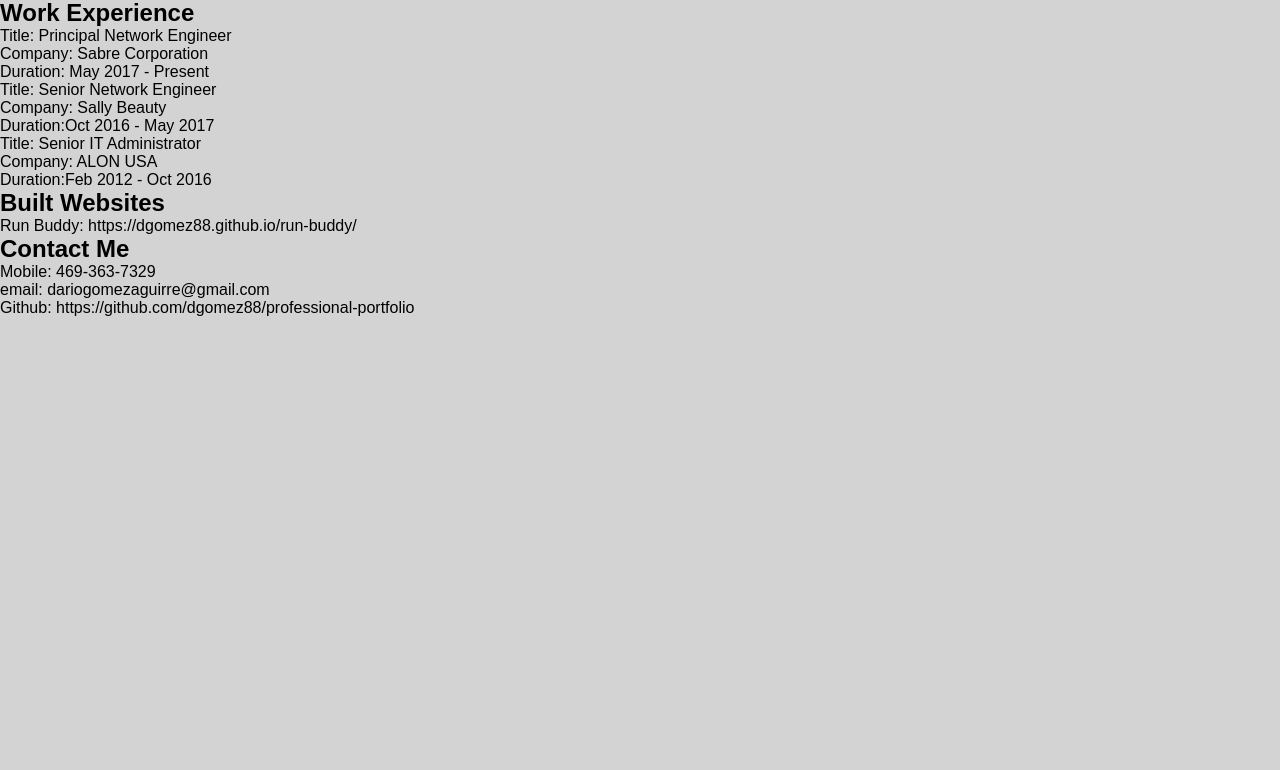
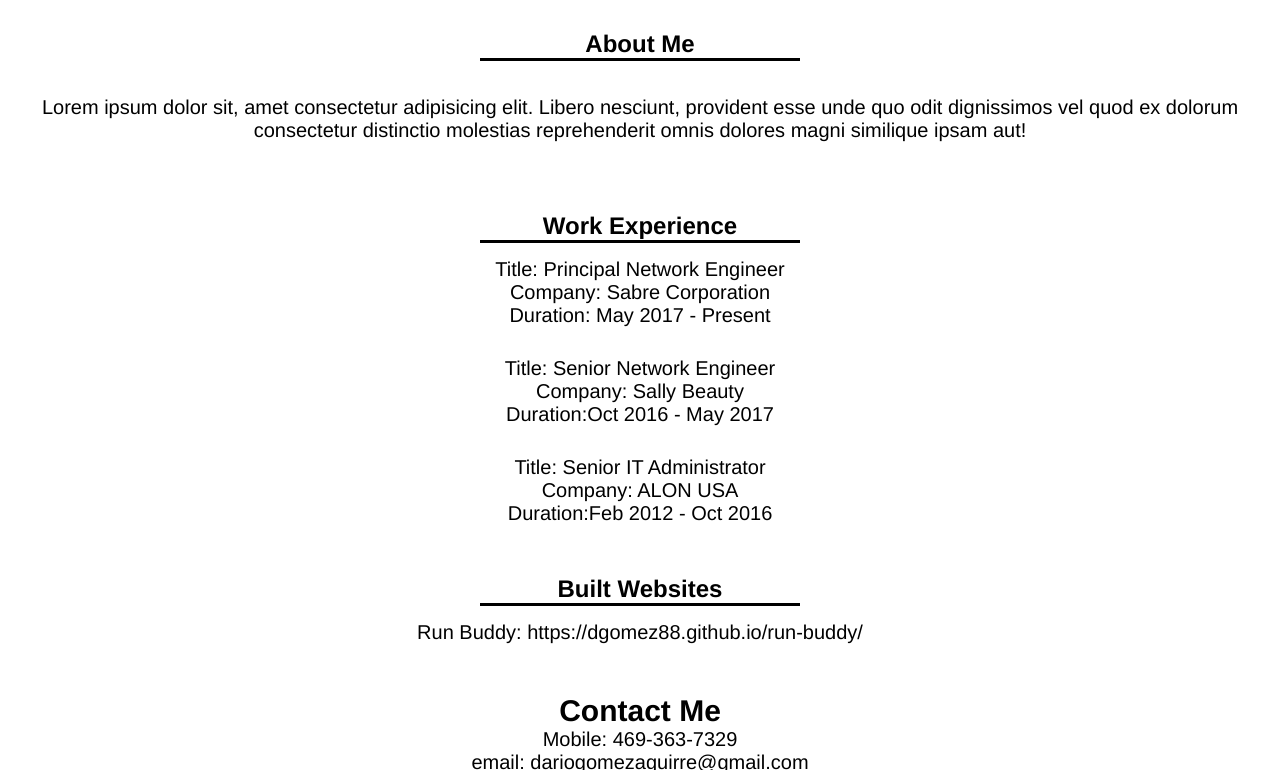
Before and after one commit to dgomez88/professional-portfolio, a plain HTML site: page index.html in a window 1280 px wide. Shown: the part 107-877 px from the top of the page. Before the commit the page ends 800 px from the top, so only its background shows below. Drawn offline with Linux system fonts and the light colour scheme.

Commit message:
align text to center, change font size

```diff
--- a/assets/style.css
+++ b/assets/style.css
@@ -1,12 +1,17 @@
 * {
     margin: 0;
     padding: 0;
+    box-sizing: border-box;
   }
 
 /* adding font for all page */
 body {
-    font-family: Arial, Helvetica, sans-serif;
-    background-color: lightgray;
+    font-family: Helvetica, Arial, sans-serif;
+}
+
+header {
+    padding: 30px 35px;
+    background-color: navy;
 }
 
 /* apply styles to <header> */
@@ -16,18 +21,21 @@ header h1 {
     margin: 0;
     text-decoration: underline;
     display: inline;
+    color: white;
 }
 
+/* apply styles to <a> */
 header a {
     text-decoration: none;
+    color: white;
   }
 
 header nav {
     float: right;
     margin: 7px 0;
-  }
+}
 
-/* apply styles to <a> */
+
 header nav ul li {
     display: inline;
 }
@@ -39,3 +47,92 @@ header nav ul li a {
     font-size: 24px;
     float: right;
 }
+
+section {
+    background-color: white;
+}
+
+.about-me {
+    text-align: center;
+}
+
+.about-me h2 {
+    padding: 35px 0 0 0;
+    border-bottom: 3px solid;
+    display: inline-block;
+    width: 25%;
+}
+
+.about-me-info {
+    text-align: center;
+    padding: 35px;
+    font-size: 20px;
+}
+
+.work-experience {
+    text-align: center;
+}
+
+.work-experience h2 {
+    padding: 35px 0 0 0;
+    border-bottom: 3px solid;
+    display: inline-block;
+    width: 25%;
+}
+
+.sabre {
+    padding: 15px;
+    font-size: 20px;
+}
+
+.sally-beauty {
+    padding: 15px;
+    font-size: 20px;
+}
+
+.alon-usa {
+    padding: 15px;
+    font-size: 20px;
+}
+
+.built-website {
+    text-align: center;
+}
+
+.built-website h2 {
+    padding: 35px 0 0 0;
+    border-bottom: 3px solid;
+    display: inline-block;
+    width: 25%;
+}
+
+.website-url  {
+    text-align: center;
+    padding: 15px;
+    font-size: 20px;
+}
+
+.contact-me {
+    text-align: center;
+    padding: 35px;
+    font-size: 20px;
+}
+
+
+
+
+
+
+
+
+
+/* footer added */
+footer {
+    color: white;
+    text-align: center;
+    font-style: italic;
+    font-size: smaller;
+    background-color: ;
+    padding: 30px 35px;
+    background-color: navy;
+}
--- a/index.html
+++ b/index.html
@@ -9,10 +9,6 @@
     <title>Dario Gomez Aguirre</title>
 </head>
 
-<body>
-
-    <section>
-
 <header>
     <h1>
         Dario Gomez Aguirre
@@ -23,25 +19,27 @@
         <ul>
             <!-- List item element -->
             <li>
-                        <a href="#about-me">About Me</a>
+                <a href="contact-me">Contact Me</a>
+            </li>
+            <li>
+                <a href="built-websites">Built Websites</a>
             </li>
             <li>
                 <a href="work-experience">Work Experience</a>
             </li>
             <li>
-                        <a href="built-websites">Built Websites</a>
-                    </li>
-                    <li>
-                        <a href="contact-me">Contact Me</a>
+                <a href="#about-me">About Me</a>
             </li>
         </ul>
     </nav>
 </header>
 
+<section>
     <!-- about me -->
-        <div class="about me">
+    <div class="about-me">
         <h2>About Me</h2>
     </div>
+    <div class="about-me-info">
         <p>
             Lorem ipsum dolor sit, amet consectetur adipisicing elit. Libero nesciunt, provident esse unde
             quo
@@ -51,44 +49,53 @@
             similique ipsam aut!
         </p>
     </div>
+    </div>
+    </div>
+</section>
 
+<section>
     <!-- Work Experience -->
-        <div class="work">
+    <div class="work-experience">
         <h2>Work Experience</h2>
-            <div>
+        <div class="sabre">
             <p>Title: Principal Network Engineer</p>
             <p>Company: Sabre Corporation</p>
             <p>Duration: May 2017 - Present</p>
         </div>
-            <div>
+        <div class="sally-beauty">
             <p>Title: Senior Network Engineer</p>
             <p>Company: Sally Beauty</p>
             <p>Duration:Oct 2016 - May 2017</p>
         </div>
-            <div>
+        <div class="alon-usa">
             <p>Title: Senior IT Administrator</p>
             <p>Company: ALON USA</p>
             <p>Duration:Feb 2012 - Oct 2016</p>
         </div>
-
+    </div>
     <!-- Link to Websites Created -->
-            <div>
+    <div class="built-website">
         <h2>Built Websites</h2>
+    </div>
+    <div class=website-url>
         <p>Run Buddy: https://dgomez88.github.io/run-buddy/</p>
     </div>
 
+</section>
 
+<section>
     <!-- Contact Me -->
-            <div>
+    <div class="contact-me">
         <h2>Contact Me</h2>
         <p>Mobile: 469-363-7329</p>
         <p>email: dariogomezaguirre@gmail.com</p>
         <p>Github: https://github.com/dgomez88/professional-portfolio</p>
     </div>
-        </div>
-        </div>
 
 </section>
-</body>
+
+<footer>
+    <h3>Designed by Dario Gomez Aguirre</h3>
+</footer>
 
 </html>
```
Lines whose indentation alone changed are shown as unchanged.
